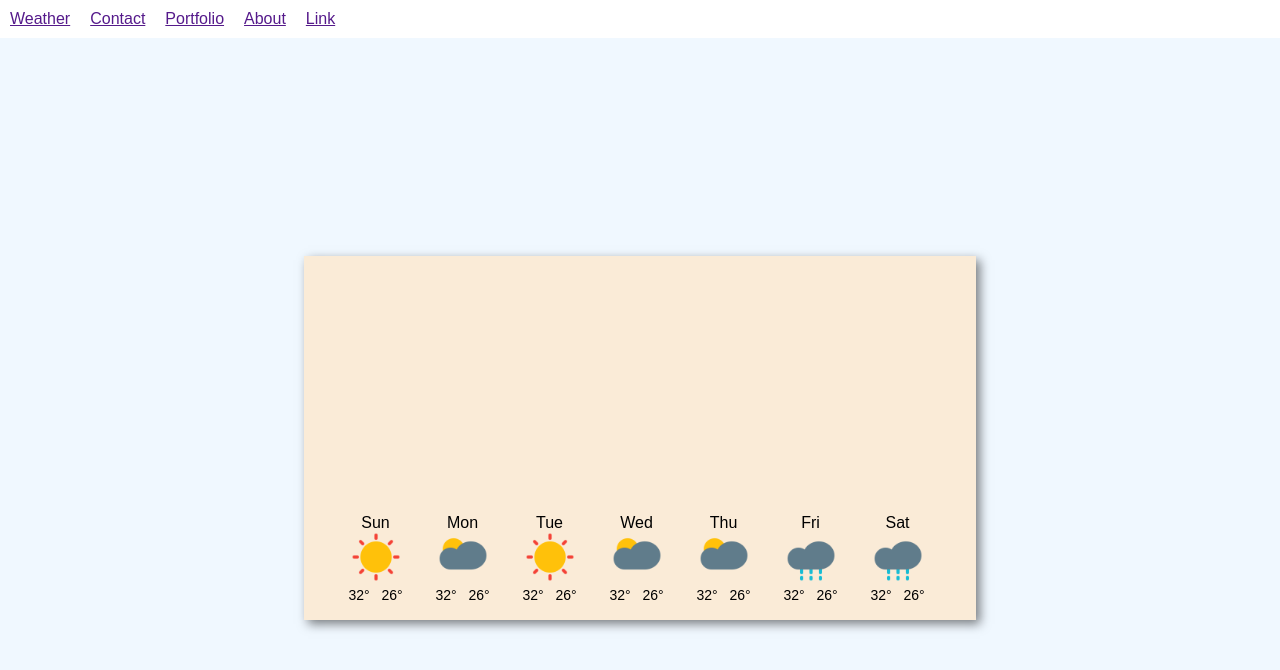
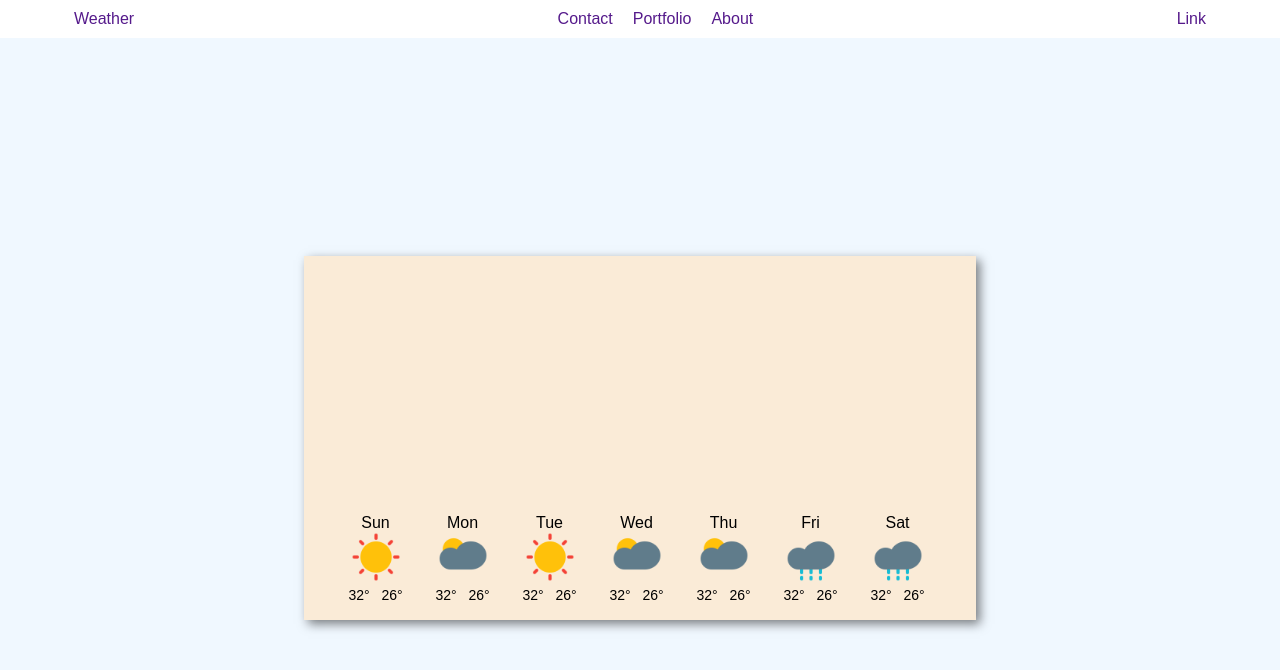
Before and after one commit to mikaeileghbal/weather-items, a plain HTML site: page index.html in a window 1280 px wide. Drawn offline with Linux system fonts and the light colour scheme.

Commit message:
format top links basic

```diff
--- a/Styles/styles.scss
+++ b/Styles/styles.scss
@@ -7,21 +7,35 @@
 
 body{
     font-family: sans-serif;
+
+    a{
+        text-decoration: none;
+    }
 }
 
 .top-header {
 
     .container{
-
+        width: 90%;
+        margin: auto;
     }
 
     ul.top-nav-list{
         display: flex;
 
-        li{
-            margin: 10px;
-        }
     }
+
+    .item{
+        margin: 10px;
+    }
+    .item-first{
+        margin-right: auto;
+    }
+    .item-last{
+        margin-left: auto;
+    }
+
+
 }
 
 .main-section .container{
--- a/index.html
+++ b/index.html
@@ -17,11 +17,11 @@
         <div class="container">
             <nav id="top-nav">
                 <ul class="top-nav-list">
-                    <li class="item"><a class="logo" href="">Weather</a>
-                    <li class="item"><a class="link-item" href="">Contact</a>
-                    <li class="item"><a class="link-item" href="">Portfolio</a>
-                    <li class="item"><a class="link-item" href="">About</a>
-                    <li class="item"><a class="last-item" href="">Link</a>
+                    <li class="item item-first"><a class="logo" href="">Weather</a>
+                    <li class="item"><a class="link" href="">Contact</a>
+                    <li class="item"><a class="link" href="">Portfolio</a>
+                    <li class="item"><a class="link" href="">About</a>
+                    <li class="item item-last"><a class="link" href="">Link</a>
                 </ul>
             </nav>
         </div>
```
Also changed, not shown: Styles/styles.css, 1 other file.
